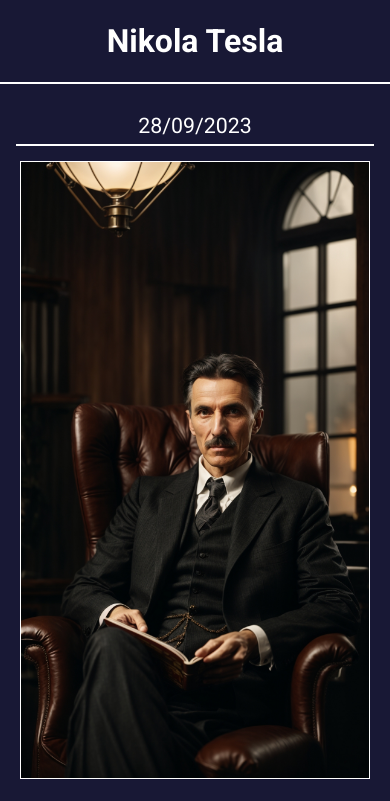
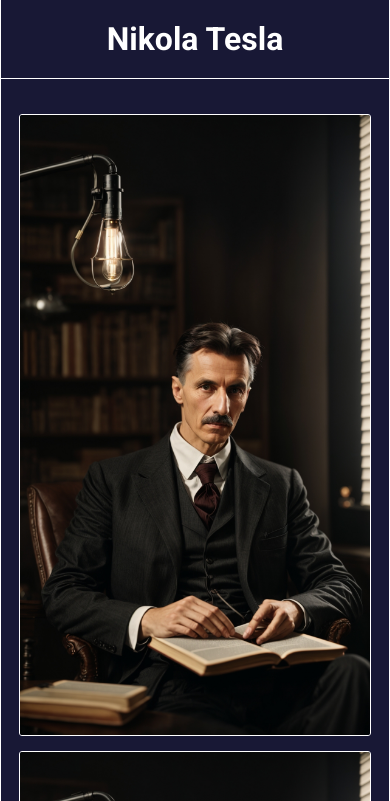
Before and after one commit to lucas-catto/nikola-tesla, a plain HTML site: page index.html in a window 390 px wide. Shown: the top 801 px of the page. Drawn offline with Linux system fonts and the light colour scheme.

Commit message:
New Version 2.0. ;->

```diff
--- a/JSON/1.json
+++ /dev/null
@@ -1,13 +0,0 @@
-{
-    "NikolaTesla" : [
-        {  "Image" : "./img/1.jpg"   },
-        {  "Image" : "./img/2.jpg"   },
-        {  "Image" : "./img/3.jpg"   },
-        {  "Image" : "./img/4.jpg"   },
-        {  "Image" : "./img/5.jpg"   },
-        {  "Image" : "./img/6.jpg"   },
-        {  "Image" : "./img/7.jpg"   },
-        {  "Image" : "./img/8.jpg"   },
-        {  "Image" : "./img/9.jpg"   }
-    ]
-}
--- a/JSON/2.json
+++ /dev/null
@@ -1,12 +0,0 @@
-{
-    "NikolaTesla" : [
-        {  "Image" : "./img/10.jpg"  },
-        {  "Image" : "./img/11.jpg"  },
-        {  "Image" : "./img/12.jpg"  },
-        {  "Image" : "./img/13.jpg"  },
-        {  "Image" : "./img/14.jpg"  },
-        {  "Image" : "./img/15.jpg"  },
-        {  "Image" : "./img/16.jpg"  },
-        {  "Image" : "./img/17.jpg"  }
-    ]
-}
--- /dev/null
+++ b/JSON/NikolaTesla.json
@@ -0,0 +1,89 @@
+{
+    "NikolaTesla" : [
+        {
+            "Image"  : "./img/1.jpg",
+            "Date"   : "26/09/2023",
+            "Prompt" : "Prompt Prompt Prompt Prompt Prompt Prompt Prompt Prompt Prompt Prompt Prompt Prompt Prompt Prompt Prompt Prompt Prompt Prompt Prompt Prompt Prompt Prompt Prompt Prompt Prompt Prompt Prompt Prompt Prompt Prompt Prompt Prompt Prompt Prompt Prompt Prompt Prompt Prompt Prompt Prompt Prompt Prompt Prompt Prompt Prompt Prompt Prompt Prompt Prompt Prompt Prompt Prompt Prompt Prompt Prompt Prompt Prompt Prompt Prompt Prompt Prompt Prompt Prompt "
+        },
+        {
+            "Image"  : "./img/2.jpg",
+            "Date"   : "26/09/2023",
+            "Prompt" : "Prompt Prompt Prompt Prompt Prompt Prompt Prompt Prompt Prompt Prompt Prompt Prompt Prompt Prompt Prompt Prompt Prompt Prompt Prompt Prompt Prompt Prompt Prompt Prompt Prompt Prompt Prompt Prompt Prompt Prompt Prompt Prompt Prompt Prompt Prompt Prompt Prompt Prompt Prompt Prompt Prompt Prompt Prompt Prompt Prompt Prompt Prompt Prompt Prompt Prompt Prompt Prompt Prompt Prompt Prompt Prompt Prompt Prompt Prompt Prompt Prompt Prompt Prompt "
+        },
+        {
+            "Image"  : "./img/3.jpg",
+            "Date"   : "26/09/2023",
+            "Prompt" : "Prompt Prompt Prompt Prompt Prompt Prompt Prompt Prompt Prompt Prompt Prompt Prompt Prompt Prompt Prompt Prompt Prompt Prompt Prompt Prompt Prompt Prompt Prompt Prompt Prompt Prompt Prompt Prompt Prompt Prompt Prompt Prompt Prompt Prompt Prompt Prompt Prompt Prompt Prompt Prompt Prompt Prompt Prompt Prompt Prompt Prompt Prompt Prompt Prompt Prompt Prompt Prompt Prompt Prompt Prompt Prompt Prompt Prompt Prompt Prompt Prompt Prompt Prompt "
+        },
+        {
+            "Image"  : "./img/4.jpg",
+            "Date"   : "26/09/2023",
+            "Prompt" : "Prompt Prompt Prompt Prompt Prompt Prompt Prompt Prompt Prompt Prompt Prompt Prompt Prompt Prompt Prompt Prompt Prompt Prompt Prompt Prompt Prompt Prompt Prompt Prompt Prompt Prompt Prompt Prompt Prompt Prompt Prompt Prompt Prompt Prompt Prompt Prompt Prompt Prompt Prompt Prompt Prompt Prompt Prompt Prompt Prompt Prompt Prompt Prompt Prompt Prompt Prompt Prompt Prompt Prompt Prompt Prompt Prompt Prompt Prompt Prompt Prompt Prompt Prompt "
+        },
+        {
+            "Image"  : "./img/5.jpg",
+            "Date"   : "26/09/2023",
+            "Prompt" : "Prompt Prompt Prompt Prompt Prompt Prompt Prompt Prompt Prompt Prompt Prompt Prompt Prompt Prompt Prompt Prompt Prompt Prompt Prompt Prompt Prompt Prompt Prompt Prompt Prompt Prompt Prompt Prompt Prompt Prompt Prompt Prompt Prompt Prompt Prompt Prompt Prompt Prompt Prompt Prompt Prompt Prompt Prompt Prompt Prompt Prompt Prompt Prompt Prompt Prompt Prompt Prompt Prompt Prompt Prompt Prompt Prompt Prompt Prompt Prompt Prompt Prompt Prompt "
+        },
+        {
+            "Image"  : "./img/6.jpg",
+            "Date"   : "26/09/2023",
+            "Prompt" : "Prompt Prompt Prompt Prompt Prompt Prompt Prompt Prompt Prompt Prompt Prompt Prompt Prompt Prompt Prompt Prompt Prompt Prompt Prompt Prompt Prompt Prompt Prompt Prompt Prompt Prompt Prompt Prompt Prompt Prompt Prompt Prompt Prompt Prompt Prompt Prompt Prompt Prompt Prompt Prompt Prompt Prompt Prompt Prompt Prompt Prompt Prompt Prompt Prompt Prompt Prompt Prompt Prompt Prompt Prompt Prompt Prompt Prompt Prompt Prompt Prompt Prompt Prompt "
+        },
+        {
+            "Image"  : "./img/7.jpg",
+            "Date"   : "26/09/2023",
+            "Prompt" : "Prompt Prompt Prompt Prompt Prompt Prompt Prompt Prompt Prompt Prompt Prompt Prompt Prompt Prompt Prompt Prompt Prompt Prompt Prompt Prompt Prompt Prompt Prompt Prompt Prompt Prompt Prompt Prompt Prompt Prompt Prompt Prompt Prompt Prompt Prompt Prompt Prompt Prompt Prompt Prompt Prompt Prompt Prompt Prompt Prompt Prompt Prompt Prompt Prompt Prompt Prompt Prompt Prompt Prompt Prompt Prompt Prompt Prompt Prompt Prompt Prompt Prompt Prompt "
+        },
+        {
+            "Image"  : "./img/8.jpg",
+            "Date"   : "26/09/2023",
+            "Prompt" : "Prompt Prompt Prompt Prompt Prompt Prompt Prompt Prompt Prompt Prompt Prompt Prompt Prompt Prompt Prompt Prompt Prompt Prompt Prompt Prompt Prompt Prompt Prompt Prompt Prompt Prompt Prompt Prompt Prompt Prompt Prompt Prompt Prompt Prompt Prompt Prompt Prompt Prompt Prompt Prompt Prompt Prompt Prompt Prompt Prompt Prompt Prompt Prompt Prompt Prompt Prompt Prompt Prompt Prompt Prompt Prompt Prompt Prompt Prompt Prompt Prompt Prompt Prompt "
+        },
+        {
+            "Image"  : "./img/9.jpg",
+            "Date"   : "26/09/2023",
+            "Prompt" : "Prompt Prompt Prompt Prompt Prompt Prompt Prompt Prompt Prompt Prompt Prompt Prompt Prompt Prompt Prompt Prompt Prompt Prompt Prompt Prompt Prompt Prompt Prompt Prompt Prompt Prompt Prompt Prompt Prompt Prompt Prompt Prompt Prompt Prompt Prompt Prompt Prompt Prompt Prompt Prompt Prompt Prompt Prompt Prompt Prompt Prompt Prompt Prompt Prompt Prompt Prompt Prompt Prompt Prompt Prompt Prompt Prompt Prompt Prompt Prompt Prompt Prompt Prompt "
+        },
+        {
+            "Image"  : "./img/10.jpg",
+            "Date"   : "28/09/2023",
+            "Prompt" : "Prompt Prompt Prompt Prompt Prompt Prompt Prompt Prompt Prompt Prompt Prompt Prompt Prompt Prompt Prompt Prompt Prompt Prompt Prompt Prompt Prompt Prompt Prompt Prompt Prompt Prompt Prompt Prompt Prompt Prompt Prompt Prompt Prompt Prompt Prompt Prompt Prompt Prompt Prompt Prompt Prompt Prompt Prompt Prompt Prompt Prompt Prompt Prompt Prompt Prompt Prompt Prompt Prompt Prompt Prompt Prompt Prompt Prompt Prompt Prompt Prompt Prompt Prompt "
+        },
+        {
+            "Image"  : "./img/11.jpg",
+            "Date"   : "28/09/2023",
+            "Prompt" : "Prompt Prompt Prompt Prompt Prompt Prompt Prompt Prompt Prompt Prompt Prompt Prompt Prompt Prompt Prompt Prompt Prompt Prompt Prompt Prompt Prompt Prompt Prompt Prompt Prompt Prompt Prompt Prompt Prompt Prompt Prompt Prompt Prompt Prompt Prompt Prompt Prompt Prompt Prompt Prompt Prompt Prompt Prompt Prompt Prompt Prompt Prompt Prompt Prompt Prompt Prompt Prompt Prompt Prompt Prompt Prompt Prompt Prompt Prompt Prompt Prompt Prompt Prompt "
+        },
+        {
+            "Image"  : "./img/12.jpg",
+            "Date"   : "28/09/2023",
+            "Prompt" : "Prompt Prompt Prompt Prompt Prompt Prompt Prompt Prompt Prompt Prompt Prompt Prompt Prompt Prompt Prompt Prompt Prompt Prompt Prompt Prompt Prompt Prompt Prompt Prompt Prompt Prompt Prompt Prompt Prompt Prompt Prompt Prompt Prompt Prompt Prompt Prompt Prompt Prompt Prompt Prompt Prompt Prompt Prompt Prompt Prompt Prompt Prompt Prompt Prompt Prompt Prompt Prompt Prompt Prompt Prompt Prompt Prompt Prompt Prompt Prompt Prompt Prompt Prompt "
+        },
+        {
+            "Image"  : "./img/13.jpg",
+            "Date"   : "28/09/2023",
+            "Prompt" : "Prompt Prompt Prompt Prompt Prompt Prompt Prompt Prompt Prompt Prompt Prompt Prompt Prompt Prompt Prompt Prompt Prompt Prompt Prompt Prompt Prompt Prompt Prompt Prompt Prompt Prompt Prompt Prompt Prompt Prompt Prompt Prompt Prompt Prompt Prompt Prompt Prompt Prompt Prompt Prompt Prompt Prompt Prompt Prompt Prompt Prompt Prompt Prompt Prompt Prompt Prompt Prompt Prompt Prompt Prompt Prompt Prompt Prompt Prompt Prompt Prompt Prompt Prompt "
+        },
+        {
+            "Image"  : "./img/14.jpg",
+            "Date"   : "28/09/2023",
+            "Prompt" : "Prompt Prompt Prompt Prompt Prompt Prompt Prompt Prompt Prompt Prompt Prompt Prompt Prompt Prompt Prompt Prompt Prompt Prompt Prompt Prompt Prompt Prompt Prompt Prompt Prompt Prompt Prompt Prompt Prompt Prompt Prompt Prompt Prompt Prompt Prompt Prompt Prompt Prompt Prompt Prompt Prompt Prompt Prompt Prompt Prompt Prompt Prompt Prompt Prompt Prompt Prompt Prompt Prompt Prompt Prompt Prompt Prompt Prompt Prompt Prompt Prompt Prompt Prompt "
+        },
+        {
+            "Image"  : "./img/15.jpg",
+            "Date"   : "28/09/2023",
+            "Prompt" : "Prompt Prompt Prompt Prompt Prompt Prompt Prompt Prompt Prompt Prompt Prompt Prompt Prompt Prompt Prompt Prompt Prompt Prompt Prompt Prompt Prompt Prompt Prompt Prompt Prompt Prompt Prompt Prompt Prompt Prompt Prompt Prompt Prompt Prompt Prompt Prompt Prompt Prompt Prompt Prompt Prompt Prompt Prompt Prompt Prompt Prompt Prompt Prompt Prompt Prompt Prompt Prompt Prompt Prompt Prompt Prompt Prompt Prompt Prompt Prompt Prompt Prompt Prompt "
+        },
+        {
+            "Image"  : "./img/16.jpg",
+            "Date"   : "28/09/2023",
+            "Prompt" : "Prompt Prompt Prompt Prompt Prompt Prompt Prompt Prompt Prompt Prompt Prompt Prompt Prompt Prompt Prompt Prompt Prompt Prompt Prompt Prompt Prompt Prompt Prompt Prompt Prompt Prompt Prompt Prompt Prompt Prompt Prompt Prompt Prompt Prompt Prompt Prompt Prompt Prompt Prompt Prompt Prompt Prompt Prompt Prompt Prompt Prompt Prompt Prompt Prompt Prompt Prompt Prompt Prompt Prompt Prompt Prompt Prompt Prompt Prompt Prompt Prompt Prompt Prompt "
+        },
+        {
+            "Image"  : "./img/17.jpg",
+            "Date"   : "28/09/2023",
+            "Prompt" : "Prompt Prompt Prompt Prompt Prompt Prompt Prompt Prompt Prompt Prompt Prompt Prompt Prompt Prompt Prompt Prompt Prompt Prompt Prompt Prompt Prompt Prompt Prompt Prompt Prompt Prompt Prompt Prompt Prompt Prompt Prompt Prompt Prompt Prompt Prompt Prompt Prompt Prompt Prompt Prompt Prompt Prompt Prompt Prompt Prompt Prompt Prompt Prompt Prompt Prompt Prompt Prompt Prompt Prompt Prompt Prompt Prompt Prompt Prompt Prompt Prompt Prompt Prompt "
+        }
+    ]
+}
--- a/index.html
+++ b/index.html
@@ -4,28 +4,23 @@
         <meta charset="UTF-8">
         <meta name="viewport" content="width=device-width, initial-scale=1.0">
         <title>Nikola Tesla</title>
-        <link rel="stylesheet" href="./style.css">
+        <link rel="stylesheet" href="style.css">
     </head>
     <body>
         <div class="container">
+
             <header>
                 <h1>Nikola Tesla</h1>
             </header>
+
             <main>
-                <div class="day">
-                    <p>28/09/2023</p>
-                    <div class="content" id="2"></div>
-                </div>
+                <ul class="item-list"></ul>
+            </main>
 
-                <div class="day">
-                    <p>26/09/2023</p>
-                    <div class="content" id="1"></div>
-                </div>
+            <div class="modal" id="details-modal"></div>
 
-            </main>
-            <footer><p>By <a href="https://github.com/lucas-catto/" target="blank">Lucas Catto</a></p></footer>
+            <footer></footer>
         </div>
-
         <script src="./script.js"></script>
     </body>
 </html>
--- a/script.js
+++ b/script.js
@@ -1,35 +1,47 @@
 
-document.addEventListener("DOMContentLoaded", function(){
-
-    fetch('./JSON/1.json')
-
+fetch('./JSON/NikolaTesla.json')
     .then(response => response.json())
     .then(data => {
 
-            let tesla = '';
+        const itemList = document.querySelector('.item-list');
 
         data.NikolaTesla.forEach(nikola => {
-                tesla += ` <img src="${nikola.Image}"> `;
+
+            const item = document.createElement('li');
+
+            item.innerHTML = `<img src="${ nikola.Image }">`;
+            item.addEventListener('click', () => showDetails(nikola));
+
+            itemList.appendChild(item);
         });
-            document.getElementById('1').innerHTML = tesla;
-        })
-        .catch(error = console.error('Error to load the images: ', error));
-
     });
 
-document.addEventListener("DOMContentLoaded", function(){
+function showDetails (nikola) {
 
-    fetch('./JSON/2.json')
+    const modal = document.querySelector('#details-modal');
 
-        .then(response => response.json())
-        .then(data => {
+    modal.innerHTML = `
+        <div class="modal-content">
+            <img src="${ nikola.Image  }">
+            <p>${        nikola.Date   }</p>
+            <p>${        nikola.Prompt }</p>
+            <button id="close-modal">Close</button>
+        </div>
+    `;
 
-            let tesla = '';
+    modal.style.display = 'flex';
 
-            data.NikolaTesla.forEach(nikola => {
-                tesla += ` <img src="${nikola.Image}"> `;
+    const closeButton = document.querySelector('#close-modal');
+
+    closeButton.addEventListener('click', () => {
+        modal.style.display = 'none';
     });
-            document.getElementById('2').innerHTML = tesla;
-        })
-        .catch(error = console.error('Error to load the images: ', error));
+}
+
+const modal = document.querySelector('#details-modal');
+
+window.addEventListener('click', (event) => {
+    if (event.target === modal) {
+        modal.style.display = 'none';
+    }
 });
--- a/style.css
+++ b/style.css
@@ -11,7 +11,6 @@
     margin:                0;
     box-sizing:            border-box;
     font-family:           'Roboto', sans-serif;
-    color:                 white;
 }
 
 html, body {
@@ -32,49 +31,34 @@ body {
     width:                 100%;
     max-width:             1200px;
     height:                auto;
-    min-height:            100%;
+    min-height:            100vh;
     background-color:      var(--default);
+
+    display:               flex;
+    flex-direction:        column;
+    justify-content:       space-between;
+
+    border-left:           1px solid white;
+    border-right:          1px solid white;
 }
 
 header {
     width:                 100%;
     height:                auto;
-    padding:               22px;
-    border-bottom:         2px solid white;
+    padding:               20px 0;
+    border-bottom:         1px solid white;
     text-align:            center;
 }
 
-main {
-    width:                 100%;
-    height:                auto;
-    min-height:            100vh;
-    padding:               14px 0;
-}
+h1 { color: white; }
 
-.day {
-    width:                 100%;
-    height:                auto;
+ul {
+    margin:                35px 0;
 
     display:               flex;
-    flex-direction:        column;
-    align-items:           center;
-}
-
-.day p {
-    text-align:            center;
-    width:                 92%;
-    font-size:             16pt;
-    border-bottom:         2px solid white;
-    margin:                15px 0;
-    padding:               0 0 6px 0;
-}
-
-.content {
-    display:               flex;
     flex-wrap:             wrap;
+    gap:                   15px;
     justify-content:       center;
-    gap:                   25px;
-    padding:               0 15px;
 }
 
 img {
@@ -82,22 +66,79 @@ img {
     max-width:             350px;
     height:                auto;
     vertical-align:        middle;
+}
+
+.modal {
+    display:               none;
+    position:              fixed;
+    top:                   0;
+    left:                  0;
+    width:                 100%;
+    height:                100%;
+    background-color:      rgba(0,0,0, .7);
+
+    justify-content:       center;
+    align-items:           center;
+    z-index:               1;
+}
+
+.modal-content {
+    display:               flex;
+    flex-direction:        column;
+    align-items:           center;
+
+    width:                 60%; /**/
+    height:                auto;
+    overflow:              auto;
+    max-height:            90vh;
+    background-color:      #e6e6e6;
+    padding:               20px;
+    border-radius:         5px;
+    text-align:            center;
+    position:              relative;
+}
+
+li {
+    border-radius:         3px;
+    list-style:            none;
+    overflow:              hidden;
     border:                1px solid white;
 }
 
+img:hover {
+    transform:             scale(1.1);
+    transition:            .2s;
+}
+
+.modal-content img { max-width:  40vh;   } /**/
+p                  { margin:     10px 0; }
+
+.modal-content img:hover {
+    transform:             none;
+    transition:            none;
+}
+
+.modal-content button {
+    margin-top:            10px;
+    padding:               5px 10px;
+    background-color:      #333;
+    color:                 #FFF;
+    border:                none;
+    cursor:                pointer;
+}
+
+.modal-content button:hover { background-color: #555; }
+
 footer {
-    width:                 100%;
-    height:                auto;
-    padding:               15px 0;
-    text-align:            center;
+    padding:               12px;
     border-top:            1px solid white;
 }
 
-a { text-decoration: none; }
 
-a:hover {
-    color:                 var(--default);
-    background-color:      white;
-    border-radius:         3px;
-    padding:               0 2px;
+@media screen and (max-width: 768px) {
+    .modal-content { width: 95%; }
+    img:hover {
+        transform:  none;
+        transition: none;
+    }
 }
```
Lines whose indentation alone changed are shown as unchanged.
